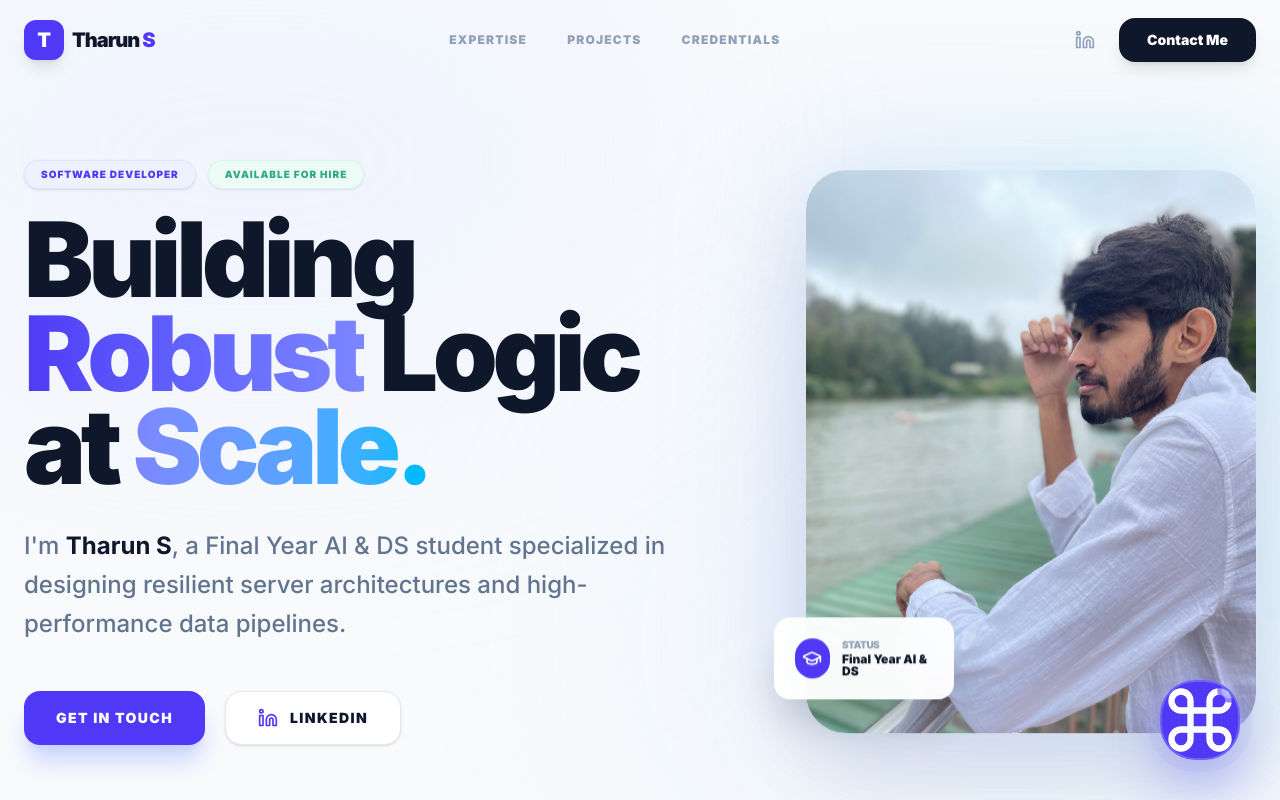
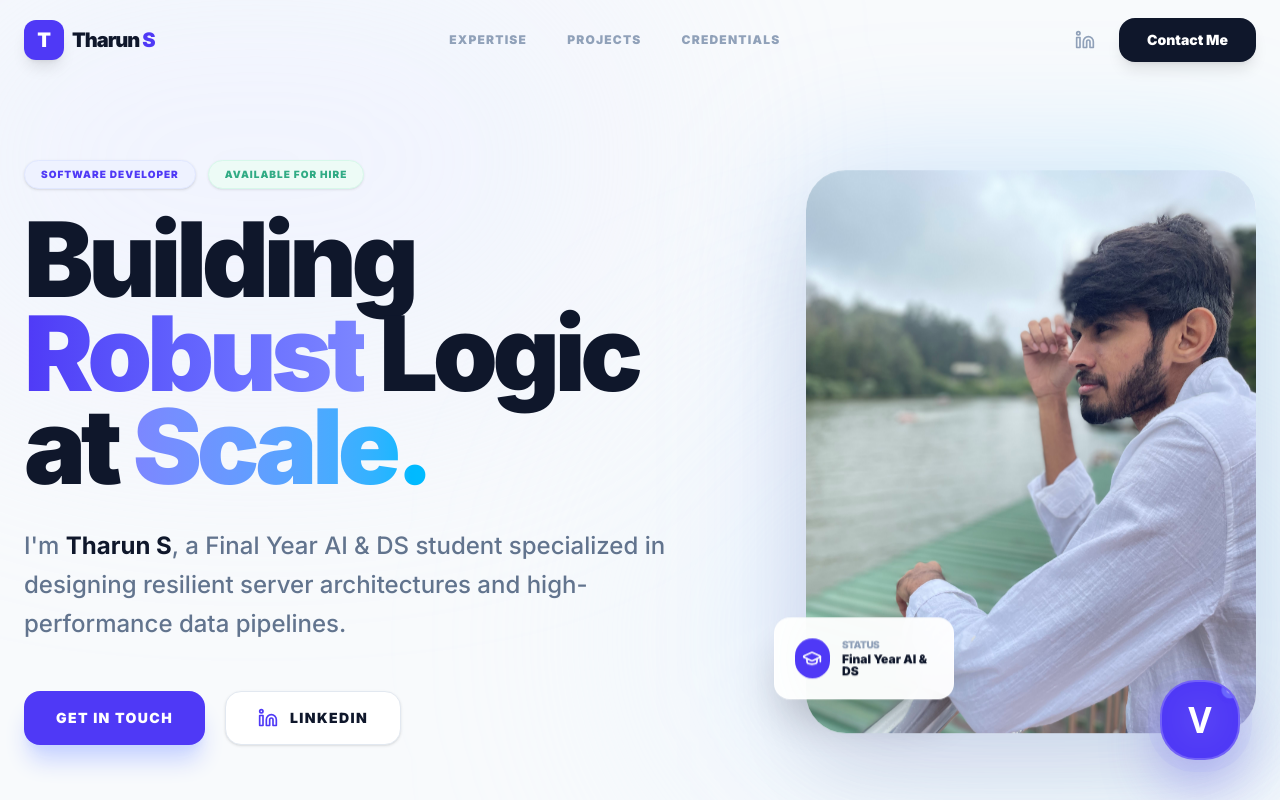
Before and after one commit to sTharun5/PORTFOLIO, a Next.js app: page / in a window 1280 px wide. Shown: the top 800 px of the page. Built offline with nearby package versions, Linux system fonts and the light colour scheme.

Commit message:
fix: restore JSX structure and refine AI branding

```diff
--- a/src/components/ChatBot.tsx
+++ b/src/components/ChatBot.tsx
@@ -234,11 +234,9 @@ export const ChatBot = () => {
                 <div className="flex items-center gap-4 sm:gap-6">
                   <div className="relative">
                     <motion.div
-                      animate={{ border: ['1px solid rgba(255,255,255,0.1)', '1px solid rgba(99,102,241,0.5)', '1px solid rgba(255,255,255,0.1)'] }}
-                      transition={{ duration: 3, repeat: Infinity }}
-                      className="w-12 h-12 sm:w-16 sm:h-16 rounded-2xl sm:rounded-3xl bg-white/5 flex items-center justify-center backdrop-blur-2xl border border-white/10 shadow-2xl relative z-10"
+                      className="w-12 h-12 sm:w-16 sm:h-16 rounded-2xl sm:rounded-3xl bg-white/5 flex items-center justify-center backdrop-blur-2xl border border-white/20 shadow-2xl relative z-10"
                     >
-                      <Command size={24} className="sm:size-8 text-white drop-shadow-glow" />
+                      <span className="text-2xl sm:text-4xl font-black text-indigo-400 drop-shadow-[0_0_15px_rgba(99,102,241,0.5)]">V</span>
                     </motion.div>
                     <div className="absolute -bottom-1 -right-1 w-4 h-4 sm:w-5 sm:h-5 bg-indigo-500 rounded-full border-2 sm:border-4 border-slate-900 shadow-lg z-20" />
                   </div>
@@ -326,7 +324,7 @@ export const ChatBot = () => {
             aria-label="Toggle AI Vortex"
           >
             <div className="absolute inset-0 bg-gradient-to-tr from-white/0 via-white/20 to-white/0 translate-x-[-100%] group-hover:translate-x-[100%] transition-transform duration-[1.2s] ease-in-out" />
-            <Command size={32} className="sm:size-40 group-hover:scale-110 transition-transform duration-500" />
+            <span className="text-3xl sm:text-4xl font-black text-white group-hover:scale-110 transition-transform duration-500 drop-shadow-[0_0_15px_rgba(255,255,255,0.3)]">V</span>
 
             <motion.div
               animate={{ scale: [1, 1.3, 1], opacity: [0.5, 1, 0.5] }}
```
